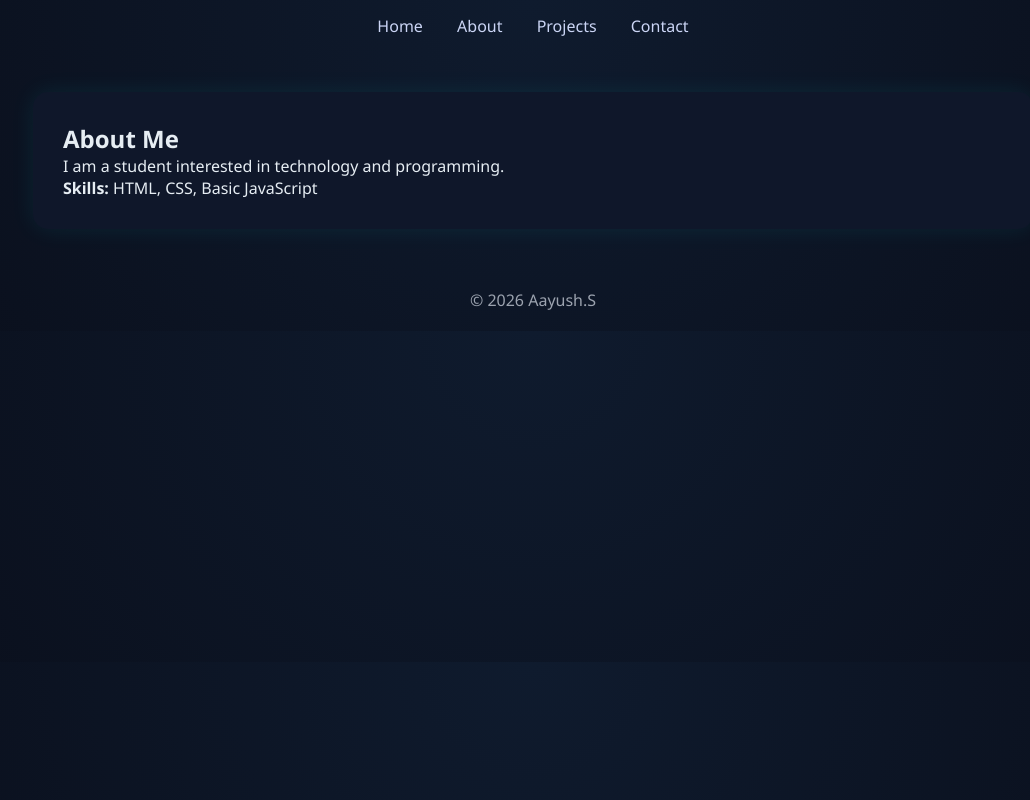
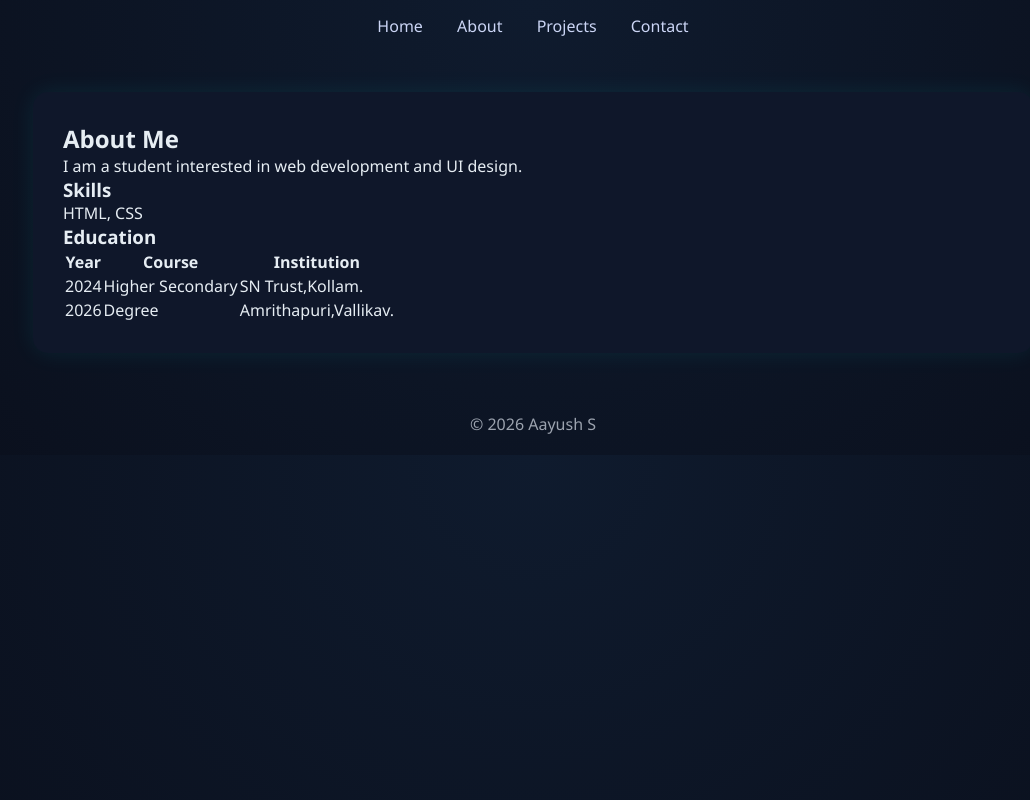
Before and after one commit to aayushherre/portfolio-aayush, a plain HTML site: page about.html in a window 1280 px wide. Shown: the whole page, without its empty margins (107-1137 px from the left). Drawn offline with Linux system fonts and the light colour scheme.

Commit message:
Update about.html

```diff
--- a/about.html
+++ b/about.html
@@ -3,27 +3,48 @@
 <head>
 <meta charset="UTF-8">
 <meta name="viewport" content="width=device-width, initial-scale=1.0">
-<title>About | Ayush F</title>
+<title>About | Aayush S</title>
 <link rel="stylesheet" href="style.css">
 </head>
 <body>
 
 <header>
 <nav>
-    <a href="index.html">Home</a>
-    <a href="about.html">About</a>
-    <a href="projects.html">Projects</a>
-    <a href="contact.html">Contact</a>
+<a href="index.html">Home</a>
+<a href="about.html" class="active">About</a>
+<a href="projects.html">Projects</a>
+<a href="contact.html">Contact</a>
 </nav>
 </header>
 
 <section>
-    <h2>About Me</h2>
-    <p>I am a student interested in technology and programming.</p>
-    <p><strong>Skills:</strong> HTML, CSS, Basic JavaScript</p>
+<h2>About Me</h2>
+<p>I am a student interested in web development and UI design.</p>
+
+<h3>Skills</h3>
+<p>HTML, CSS</p>
+
+<h3>Education</h3>
+<table class="info-table">
+<tr>
+<th>Year</th>
+<th>Course</th>
+<th>Institution</th>
+</tr>
+<tr>
+<td>2024</td>
+<td>Higher Secondary</td>
+<td>SN Trust,Kollam.</td>
+</tr>
+<tr>
+<td>2026</td>
+<td>Degree</td>
+<td>Amrithapuri,Vallikav.</td>
+</tr>
+</table>
 </section>
 
-<footer>© 2026 Aayush.S</footer>
+<footer>© 2026 Aayush S</footer>
 
 </body>
 </html>
```
